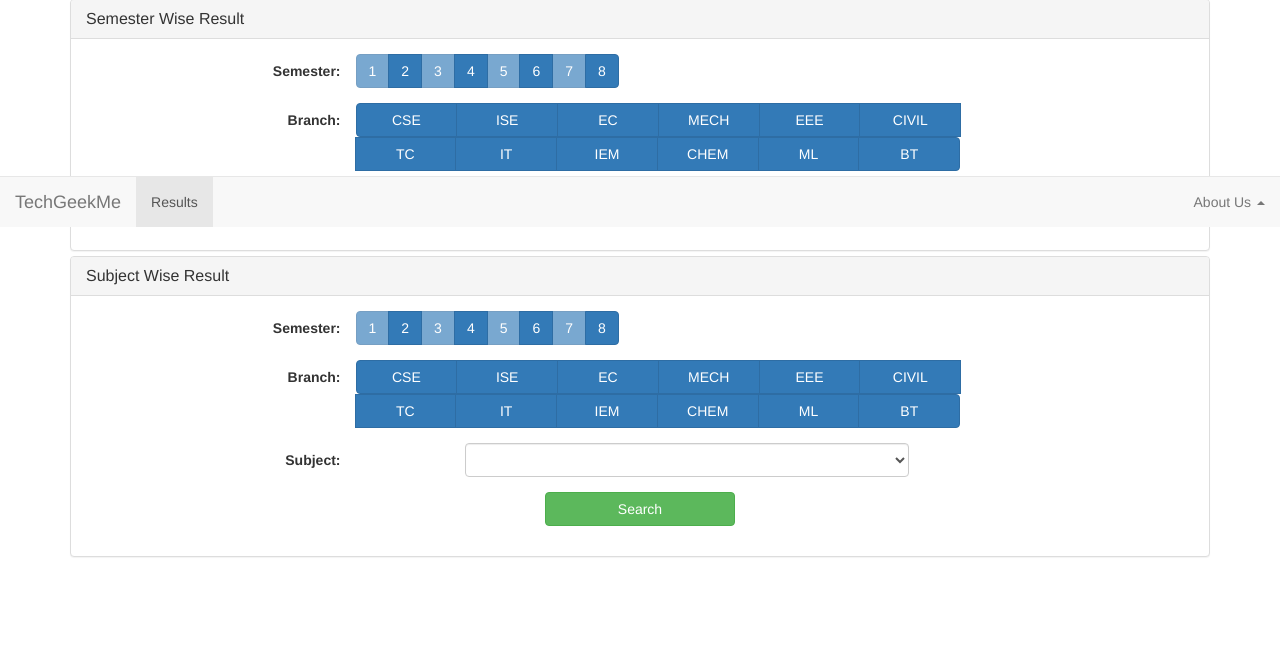
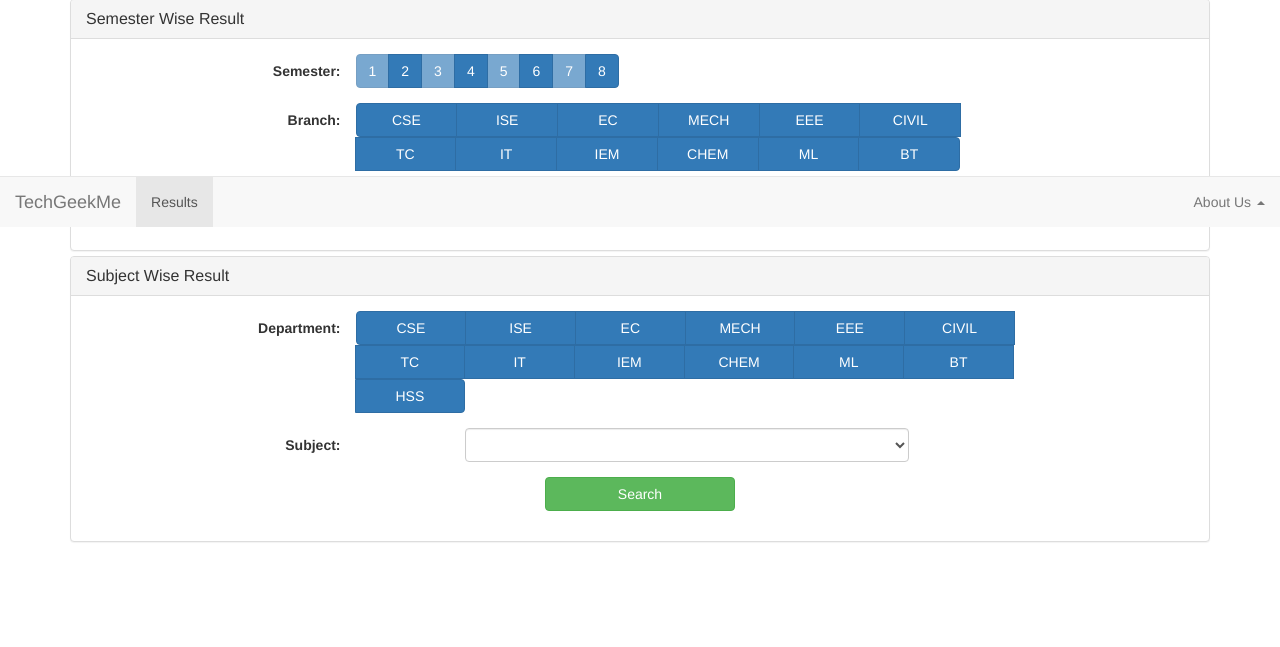
Before and after one commit to TechGeekMe/MSRIT-Results, a Django app: page / in a window 1280 px wide. Shown: the part 573-1220 px from the top of the page. After the commit the page ends 1115 px from the top, so only its background shows below. Run offline with Django 3.2, Linux system fonts and the light colour scheme; lists and menus that the app fills with data are empty; some libraries are stand-ins or nearby versions; some web fonts are replaced.

Commit message:
Changed subject wise

```diff
--- a/results_app/add_result.py
+++ b/results_app/add_result.py
@@ -22,6 +22,5 @@ def add_usn(usn):
         subject.save()
         if not SubjectList.objects.filter(pk=sub.course_code).exists():
             subjectlist = SubjectList(course_code = sub.course_code,
-                                      subject_name=sub.subject_name, branch_code=r.branch_code,
-                                      semester=r.semester)
+                                      subject_name=sub.subject_name, branch_code=sub.course_code[:2])
             subjectlist.save()
--- a/results_app/admin.py
+++ b/results_app/admin.py
@@ -21,7 +21,7 @@ class ResultAdmin(admin.ModelAdmin):
         return obj.student.name
 
 class SubjectListAdmin(admin.ModelAdmin):
-    list_display = ('course_code', 'subject_name', 'branch_code', 'semester')
+    list_display = ('course_code', 'subject_name', 'branch_code')
 
 admin.site.register(Student, StudentAdmin)
 admin.site.register(Result, ResultAdmin)
--- a/results_app/models.py
+++ b/results_app/models.py
@@ -34,4 +34,3 @@ class SubjectList(models.Model):
     course_code = models.CharField(max_length=15, primary_key=True)
     subject_name = models.CharField(max_length=50)
     branch_code = models.CharField(max_length=2)
-    semester = models.IntegerField()
--- a/results_app/templates/results_app/index.html
+++ b/results_app/templates/results_app/index.html
@@ -109,7 +109,7 @@
                                         <label class="btn btn-primary col-xs-3 col-sm-2">
                                             <input type="radio" name="branch" value="CV" />CIVIL</label>
                                         <label class="btn btn-primary col-xs-3 col-sm-2">
-                                            <input type="radio" name="branch" value="TC" />TC</label>
+                                            <input type="radio" name="branch" value="TE" />TC</label>
                                         <label class="btn btn-primary col-xs-3 col-sm-2">
                                             <input type="radio" name="branch" value="IT" />IT</label>
                                         <label class="btn btn-primary col-xs-3 col-sm-2">
@@ -139,28 +139,7 @@
                             <form role="form" class="form-horizontal" action="{% url 'results_app:subject_results' %}" method="post">{% csrf_token %}
                                 <input type="hidden" name="sort" value="grade">
                                 <div class="form-group">
-                                    <label for="semesters2" class="control-label col-xs-3">Semester:</label>
-                                    <div class="btn-group" data-toggle="buttons" id="semesters2">
-                                        <label class="btn btn-primary disabled">
-                                            <input type="radio" name="semester2" value="1" />1</label>
-                                        <label class="btn btn-primary">
-                                            <input type="radio" name="semester2" value="2" />2</label>
-                                        <label class="btn btn-primary disabled">
-                                            <input type="radio" name="semester2" value="3" />3</label>
-                                        <label class="btn btn-primary">
-                                            <input type="radio" name="semester2" value="4" />4</label>
-                                        <label class="btn btn-primary disabled">
-                                            <input type="radio" name="semester2" value="5" />5</label>
-                                        <label class="btn btn-primary">
-                                            <input type="radio" name="semester2" value="6" />6</label>
-                                        <label class="btn btn-primary disabled">
-                                            <input type="radio" name="semester2" value="7" />7</label>
-                                        <label class="btn btn-primary">
-                                            <input type="radio" name="semester2" value="8" />8</label>
-                                    </div>
-                                </div>
-                                <div class="form-group">
-                                    <label for="branch2" class="control-label col-sm-3">Branch:</label>
+                                    <label for="branch2" class="control-label col-sm-3">Department:</label>
                                     <div class="btn-group" data-toggle="buttons" id="branch2">
                                         <label class="btn btn-primary col-xs-3 col-sm-2">
                                             <input type="radio" name="branch2" value="CS" />CSE</label>
@@ -186,6 +165,8 @@
                                             <input type="radio" name="branch2" value="ML" />ML</label>
                                         <label class="btn btn-primary col-xs-3 col-sm-2">
                                             <input type="radio" name="branch2" value="BT" />BT</label>
+                                        <label class="btn btn-primary col-xs-3 col-sm-2">
+                                            <input type="radio" name="branch2" value="HS" />HSS</label>
                                     </div>
                                 </div>
                                 <div class="form-group">
@@ -250,28 +231,19 @@
         <script>
             $(document).ready(function(){
                 $("input[name=branch2]").change(function(){
-                    if ($("input[name=semester2]:checked").val()) {
-                        $.ajax({url: "{% url 'results_app:get_subjects' %}", type: "POST", data: {csrfmiddlewaretoken: "{{csrf_token}}", semester: $("input[name=semester2]:checked").val(), branch: $("input[name=branch2]:checked").val()}, success: function(result){
+                        $.ajax({url: "{% url 'results_app:get_subjects' %}", type: "POST", data: {csrfmiddlewaretoken: "{{csrf_token}}", branch: $("input[name=branch2]:checked").val()}, success: function(result){
+                            $("#subject-list").html(result);
+                        }});
+                });
+
+            });
+            $(document).ready(function(){
+                    if ($("input[name=branch2]:checked").val()) {
+                        $.ajax({url: "{% url 'results_app:get_subjects' %}", type: "POST", data: {csrfmiddlewaretoken: "{{csrf_token}}", branch: $("input[name=branch2]:checked").val()}, success: function(result){
                             $("#subject-list").html(result);
                         }});
                     }
-                });
-            });
-            $(document).ready(function(){
-                $("input[name=semester2]").change(function(){
-                    if ($("input[name=branch2]:checked").val()) {
-                        $.ajax({url: "{% url 'results_app:get_subjects' %}", type: "POST", data: {csrfmiddlewaretoken: "{{csrf_token}}", semester: $("input[name=semester2]:checked").val(), branch: $("input[name=branch2]:checked").val()}, success: function(result){
-                            $("#subject-list").html(result);
-                      }});
-                    }
-                });
-            });
-            $(document).ready(function(){
-                    if ($("input[name=branch2]:checked").val() && $("input[name=semester2]:checked").val()) {
-                        $.ajax({url: "{% url 'results_app:get_subjects' %}", type: "POST", data: {csrfmiddlewaretoken: "{{csrf_token}}", semester: $("input[name=semester2]:checked").val(), branch: $("input[name=branch2]:checked").val()}, success: function(result){
-                            $("#subject-list").html(result);
-                      }});
-                    }
+
             });
 </script>
 
--- a/results_app/views.py
+++ b/results_app/views.py
@@ -101,9 +101,8 @@ def sem_results(request):
     return render(request, 'results_app/sem_results.html', {'results': results, 'semester': sem, 'branch': branch, 'branch_name': results[0].student.department, 'sort': sort})
 
 def get_subjects(request):
-    sem = request.POST['semester']
     branch = request.POST['branch']
-    subjects = SubjectList.objects.filter(branch_code=branch,  semester=sem)
+    subjects = SubjectList.objects.filter(branch_code=branch)
     resp = ''
     for subject in subjects:
         resp += "<option value=\"%s\">%s</option>"% (subject.course_code, subject.subject_name)
```
Also changed, not shown: results/settings.py (+16 -16 lines), db.sqlite3, results_app/migrations/0001_initial.py (added).
